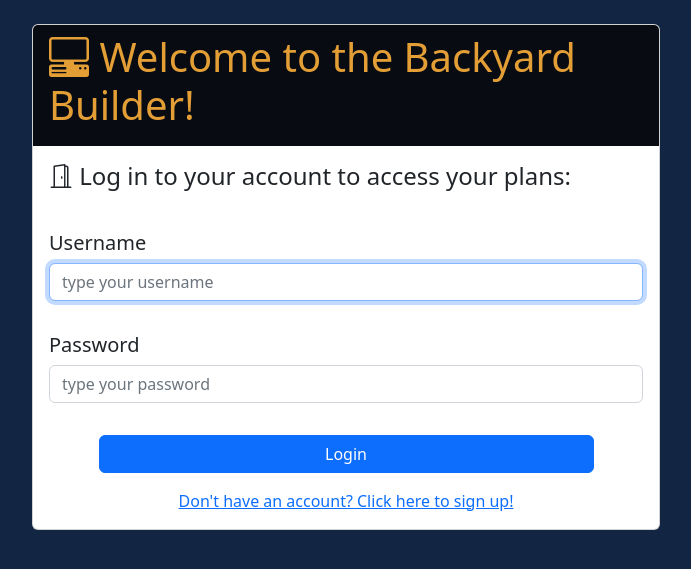
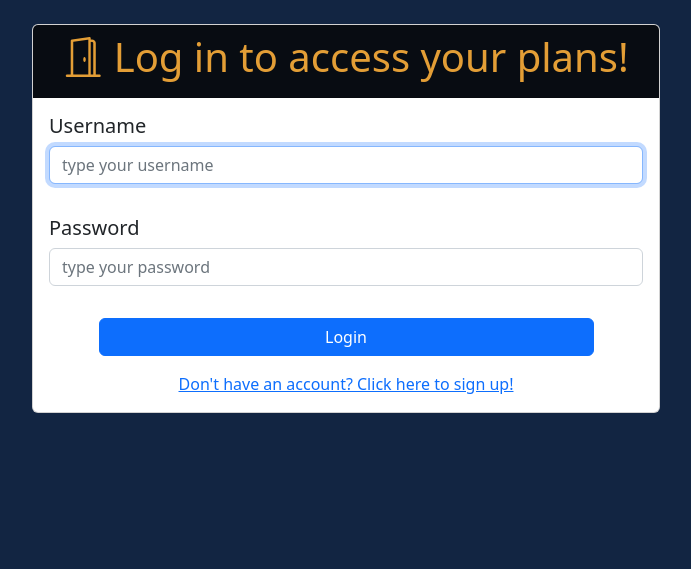
Before and after one commit to DanielOldham/BackyardBuilder, a Django app: page /login/ in a window 1280 px wide. Shown: the top 569 px of the page, without its empty margins (294-985 px from the left). Run offline with Django 4.2, Linux system fonts and the light colour scheme; some libraries are stand-ins or nearby versions.

Commit message:
Finished login form

```diff
--- a/authentication/templates/authentication/login.html
+++ b/authentication/templates/authentication/login.html
@@ -3,17 +3,11 @@
     <div class="row">
         <div class="col-6 offset-3">
             <div class="card my-4">
-                <div class="card-header">
+                <div class="card-header text-center">
                     <h1>
-                        <i class="bi bi-pc-display-horizontal"></i>
-                        Welcome to the Backyard Builder!
+                        <i class="bi bi-door-open"></i>
+                        Log in to access your plans!
                     </h1>
-                </div>
-                <div class="card-body">
-                    <h4 class="card-title">
-                        <i class="bi bi-door-open"></i>
-                        Log in to your account to access your plans:
-                    </h4>
                 </div>
 
                 {# possible errors #}
```
